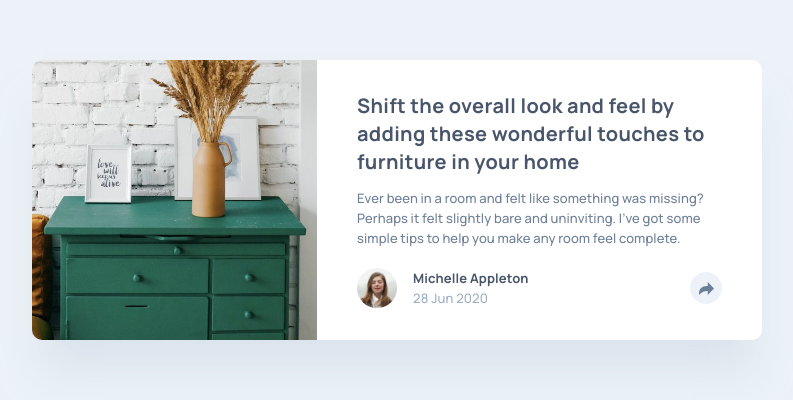
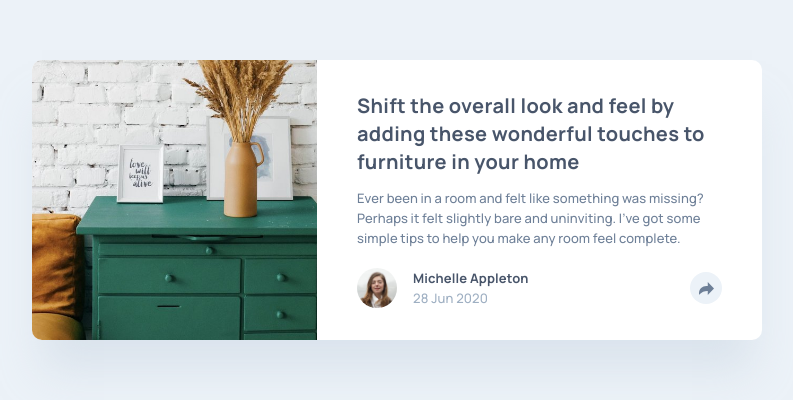
Before and after one commit to MichaHuhn/frontendmentor-article-preview-component, a Vue app: page / in a window 1280 px wide. Shown: the part 200-600 px from the top of the page, without its empty margins (243-1036 px from the left). Built offline with nearby package versions, Linux system fonts and the light colour scheme.

Commit message:
style: adjust image positioning

```diff
--- a/src/components/ArticlePreview.vue
+++ b/src/components/ArticlePreview.vue
@@ -68,6 +68,7 @@ article {
       width: 100%;
       height: 100%;
       object-fit: cover;
+      object-position: left;
       border-radius: var(--border-radius) var(--border-radius) 0 0;
 
       @media #{$laptop-and-bigger} {
```
Also changed, not shown: 4 other files (tests, documents, lock files or other folders).
